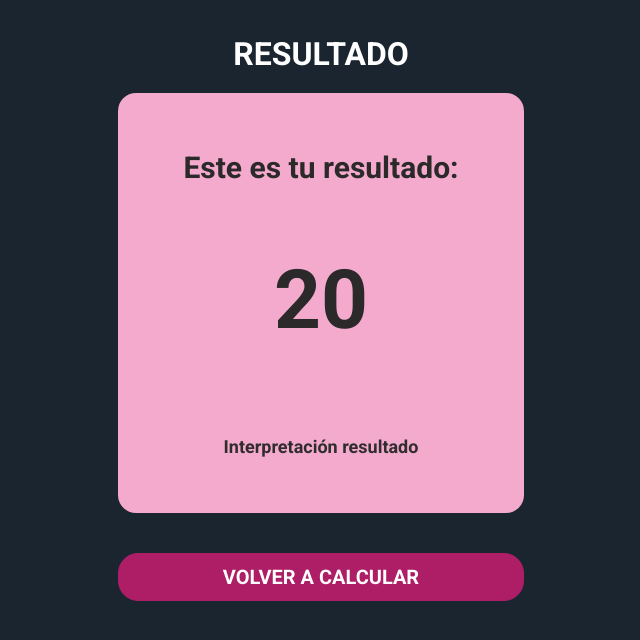
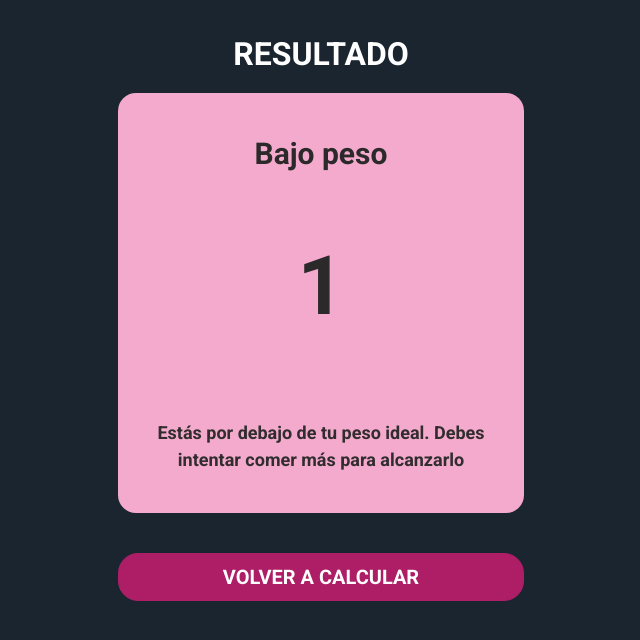
Before and after one commit to miryambathilde/calculadoraImc, an Angular app: page /resultado/1 in a window 1280 px wide. Shown: the top 640 px of the page, without its empty margins (319-959 px from the left). Built offline with nearby package versions, Linux system fonts and the light colour scheme.

Commit message:
resultado componente, mostramos resultado dinamico

```diff
--- a/src/app/components/resultado/resultado.component.html
+++ b/src/app/components/resultado/resultado.component.html
@@ -5,9 +5,9 @@
         <div class="col-lg-12">
           <div class="fondoItem">
             <div class="contenedor">
-              <p class="resultado">Este es tu resultado:</p>
-              <p class="estiloNumero">20</p>
-              <p class="interpretacion">Interpretación resultado</p>
+              <p class="resultado">{{resultado}}</p>
+              <p class="estiloNumero">{{imc}}</p>
+              <p class="interpretacion">{{interpretacion}}</p>
             </div>
           </div>
         </div>
--- a/src/app/components/resultado/resultado.component.ts
+++ b/src/app/components/resultado/resultado.component.ts
@@ -1,3 +1,5 @@
+
+import { THIS_EXPR } from '@angular/compiler/src/output/output_ast';
 import { Component, OnInit } from '@angular/core';
 import { ActivatedRoute } from '@angular/router';
 
@@ -7,15 +9,37 @@ import { ActivatedRoute } from '@angular/router';
   styleUrls: ['./resultado.component.css']
 })
 export class ResultadoComponent implements OnInit {
+  /* declaramos valores con su tipo */
   imc: number;
+  resultado: string;
+  interpretacion: string;
 
   /* como imc es de tipo number parseamos el string route.snapshot.paramMap.get('valor') poniendo delante un + Y ASÍ
   LO CONVERTIMOS EN TIPO NUMBER */
+  /* iniciamos resultado e interpretacion como string vacíos */
   constructor(route: ActivatedRoute) {
+    this.resultado = '';
     this.imc = +route.snapshot.paramMap.get('valor')!;
+    this.interpretacion = '';
    }
 
   ngOnInit(): void {
+    /* indicamos el metodo get resultado para que se inicie al iniciar el componente */
+    this.getResultado();
+  }
+
+  /* metodo GET RESULTADO */
+  getResultado(){
+    if(this.imc >= 25){
+      this.resultado = "Sobrepeso";
+      this.interpretacion = "Debes intentar comer más saludable y hacer algo de ejercicio para bajar de peso y alcanzar tu peso ideal.";
+    } else if (this.imc>= 18.5) {
+      this.resultado = "Peso normal";
+      this.interpretacion = "Estás dentro de tu peso ideal. ¡Enhorabuena y sigue así!";
+    } else {
+      this.resultado = "Bajo peso";
+      this.interpretacion = "Estás por debajo de tu peso ideal. Debes intentar comer más para alcanzarlo";
+    }
   }
 
 }
```
